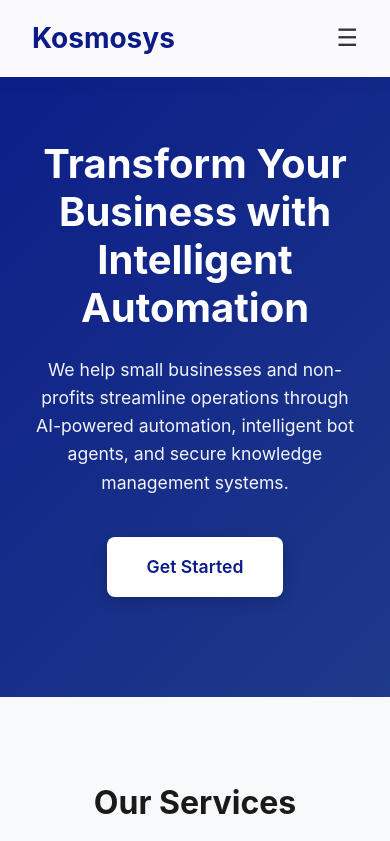
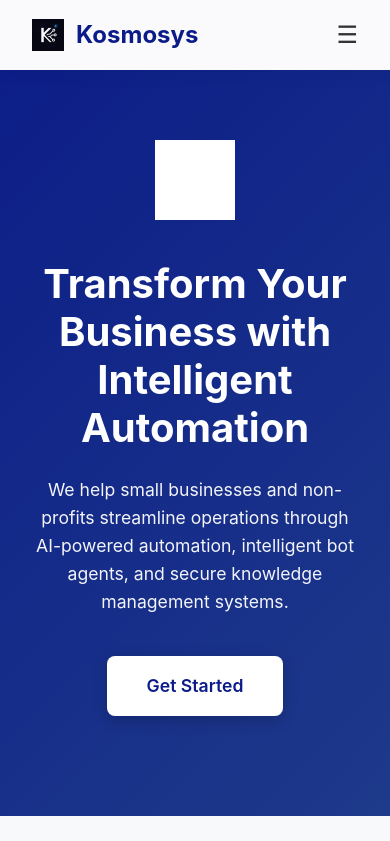
Before and after one commit to naturalfinder-os/naturalfinder-os.github.io, a plain HTML site: page index.html in a window 390 px wide. Shown: the top 841 px of the page. Drawn offline with Linux system fonts and the light colour scheme.

Commit message:
added logo

```diff
--- a/index.html
+++ b/index.html
@@ -46,10 +46,21 @@
         }
 
         .logo {
+            display: flex;
+            align-items: center;
+            gap: 0.75rem;
+            text-decoration: none;
+        }
+
+        .logo-img {
+            height: 40px;
+            width: auto;
+        }
+
+        .logo-text {
             font-size: 1.75rem;
             font-weight: 700;
             color: #0b1c88;
-            text-decoration: none;
         }
 
         .nav-links {
@@ -81,6 +92,13 @@
         .hero-content {
             max-width: 900px;
             margin: 0 auto;
+        }
+
+        .hero-logo {
+            width: 120px;
+            height: auto;
+            margin-bottom: 2rem;
+            filter: brightness(0) invert(1);
         }
 
         .hero h1 {
@@ -369,6 +387,18 @@
                 display: block;
             }
 
+            .logo-img {
+                height: 32px;
+            }
+
+            .logo-text {
+                font-size: 1.5rem;
+            }
+
+            .hero-logo {
+                width: 80px;
+            }
+
             .hero h1 {
                 font-size: 2.5rem;
             }
@@ -398,7 +428,10 @@
     <!-- Navigation -->
     <nav>
         <div class="nav-container">
-            <a href="#home" class="logo">Kosmosys</a>
+            <a href="#home" class="logo">
+                <img src="kosmosys.png" alt="Kosmosys Logo" class="logo-img">
+                <span class="logo-text">Kosmosys</span>
+            </a>
             <button class="mobile-menu-btn" onclick="toggleMenu()">☰</button>
             <ul class="nav-links" id="navLinks">
                 <li><a href="#services">Services</a></li>
@@ -415,6 +448,7 @@
     <!-- Hero Section -->
     <section class="hero" id="home">
         <div class="hero-content">
+            <img src="kosmosys.png" alt="Kosmosys" class="hero-logo">
             <h1>Transform Your Business with Intelligent Automation</h1>
             <p>We help small businesses and non-profits streamline operations through AI-powered automation, intelligent bot agents, and secure knowledge management systems.</p>
             <a href="#contact" class="cta-button">Get Started</a>
```
